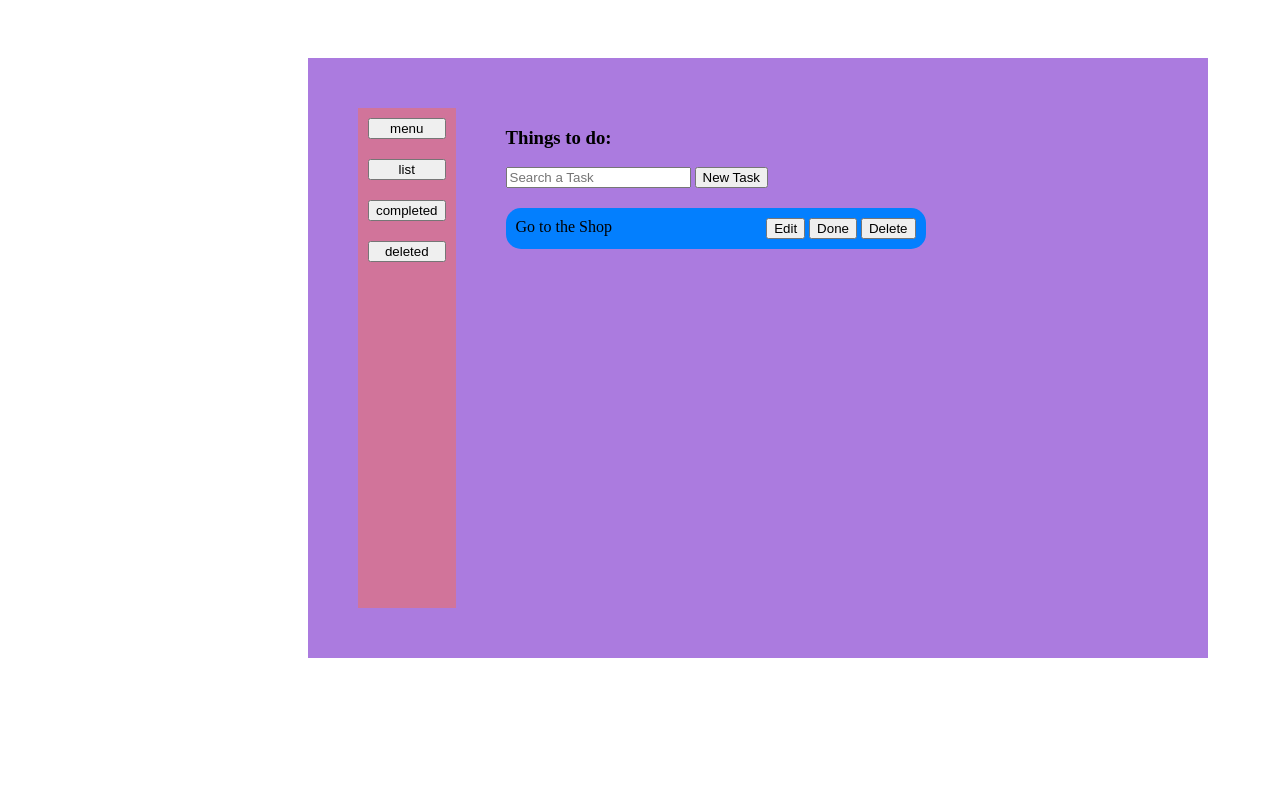
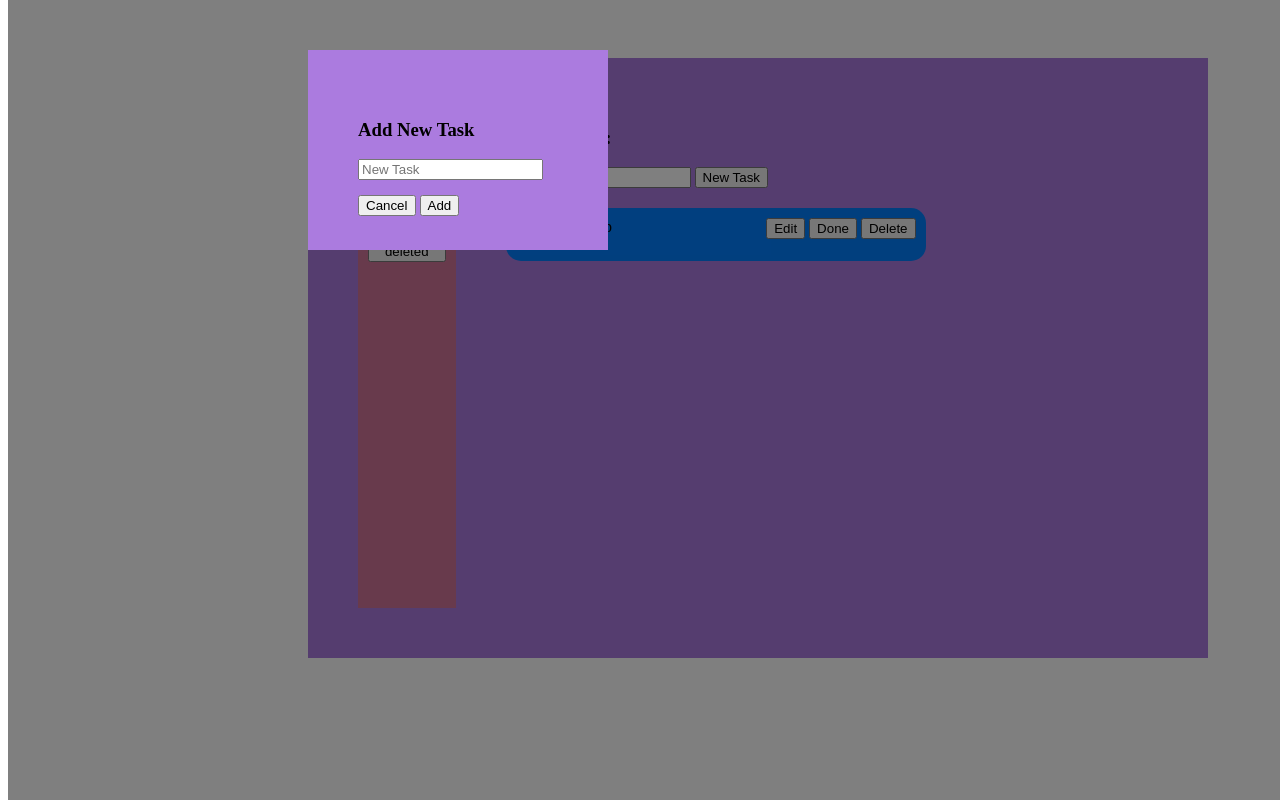
Before and after one commit to 2SivaDandamudi/To-Do-App, a plain HTML site: page index.html in a window 1280 px wide. Both pictures are taken after a click on the button "New Task". Drawn offline with Linux system fonts and the light colour scheme.

Commit message:
Siva : Created a modal for new task

```diff
--- a/app.js
+++ b/app.js
@@ -0,0 +1,34 @@
+
+
+const todoContainer = document.querySelector('.todo-container')
+
+const inputField = document.querySelector('.inputField-search')
+
+const newTaskBtn = document.querySelector('.new-task-btn')
+
+const todoList = document.querySelector('.todo-list')
+const description = document.querySelector('.description')
+const editBtn = document.querySelector('.edit')
+const doneBtn = document.querySelector('.done')
+const deleteBtn = document.querySelector('.delete')
+
+const backdrop = document.querySelector('.backdrop')
+const modal = document.querySelector('.modal')
+
+const cancel = document.querySelector('.cancel')
+
+
+
+function openModal(){
+    backdrop.style.display = 'block'
+    modal.style.display = 'block'
+}
+
+newTaskBtn.onclick = openModal
+
+function closeModal(){
+    backdrop.style.display = 'none'
+    modal.style.display = 'none'
+}
+
+cancel.onclick = closeModal
--- a/index.css
+++ b/index.css
@@ -35,3 +35,28 @@
     width: 400px;
     justify-content: space-between;
 }
+
+.backdrop{
+    display: none;
+    position: fixed;
+    background-color: rgba(0,0,0,0.5);
+    top:0;
+    height: 100vh;
+    width: 100vw;
+    z-index: 1;
+}
+
+.modal{
+    display: none;
+    background-color: #AB7BDF ;
+    margin-left: 300px;
+    margin-top: 50px;
+    padding: 50px;
+    width: 200px;
+    height:100px;
+    z-index:1;
+}
+
+.description{
+    margin-bottom: 15px;
+}
--- a/index.html
+++ b/index.html
@@ -7,6 +7,21 @@
     <title>To-Do</title>
 </head>
 <body>
+    <div class="backdrop">
+        <div class="modal">
+            <h3 class="add-new">Add New Task</h3>
+            <div class="description">
+                <input type="inputField-nt" placeholder="New Task">
+
+            </div>
+            <div class="modal-buttons">
+                <button class="cancel">Cancel</button>
+                <button class="Add">Add</button>
+            </div>
+
+        </div>
+
+    </div>
     <div id="root" class="main-container">
         <div class="todo-container">
             <div class="side-bar">
@@ -19,7 +34,7 @@
                 <div class="headed">
                     <h3 class="heading">Things to do:</h3>
                     <div>
-                        <input type="text" placeholder="Search a Task">
+                        <input type="inputField-search" placeholder="Search a Task">
                         <button class="new-task-btn">New Task</button>
                     </div>
                 </div>
```
